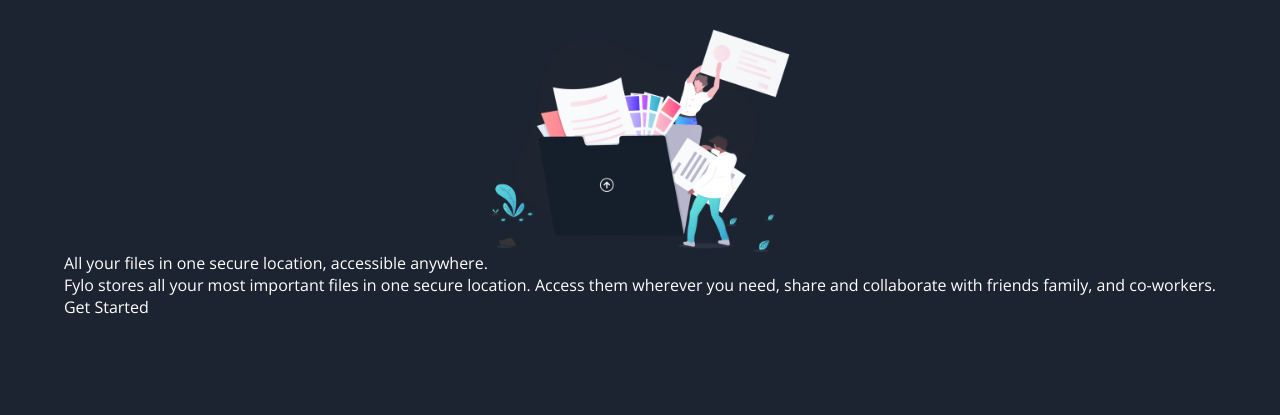
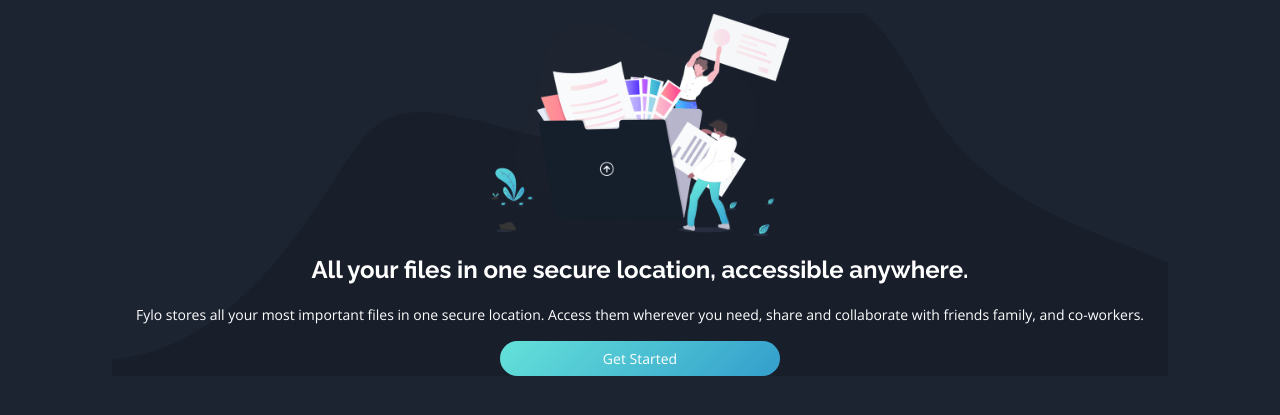
Before and after one commit to andrewteece/fylo-dark-theme-landing-page, a plain HTML site: page index.html in a window 1280 px wide. Shown: the part 89-504 px from the top of the page. Drawn offline with nearby package versions, Linux system fonts and the light colour scheme.

Commit message:
add heading to reset, hero styles

```diff
--- a/assets/style.css
+++ b/assets/style.css
@@ -63,6 +63,14 @@
   max-width: 100%;
 }
 
+h1,
+h2,
+h3,
+h4,
+h5 {
+  font-family: var(--ff-secondary);
+}
+
 a {
   text-decoration: none;
   color: var(--clr-neutral-100);
@@ -78,6 +86,7 @@
   font-family: var(--ff-primary);
   color: var(--clr-neutral-100);
   background-color: var(--clr-primary-intro);
+  text-align: center;
 }
 
 /* UTILITY CLASSES */
@@ -99,6 +108,22 @@
   border-bottom: 1px solid var(--clr-neutral-100);
   font-weight: var(--fw-bold);
   transition: all 400ms ease-in-out;
+}
+
+/* Components */
+
+.btn {
+  width: 17.5rem;
+  color: var(--clr-neutral-100);
+  background: linear-gradient(
+    135deg,
+    var(--clr-accent-cta-1),
+    var(--clr-accent-cta-2)
+  );
+  padding: 0.5rem 0.8rem;
+  border: none;
+  border-radius: 24px;
+  font-size: var(--fs-sm);
 }
 
 /* HEADER & NAV STYLES */
@@ -145,9 +170,33 @@
 /* HERO STYLES */
 
 .hero {
-  margin-top: 1rem;
+  display: flex;
+  flex-direction: column;
+  justify-content: center;
+  align-items: center;
+  gap: 1rem;
+  padding-inline: 1.5rem;
+  position: relative;
+}
+
+.hero__bkg {
+  background-image: url('/images/bg-curvy-mobile.svg');
+  background-repeat: no-repeat;
+  background-position: center;
+  background-size: cover;
 }
 
 .hero--img {
   width: 18.75rem;
 }
+
+.hero--title {
+  font-size: var(--fs-xlg);
+  font-weight: var(--fw-bold);
+  line-height: 2.25rem;
+}
+
+.hero--text {
+  font-size: var(--fs-sm);
+  line-height: 1.3125rem;
+}
--- a/index.html
+++ b/index.html
@@ -38,19 +38,20 @@
           </ul>
         </nav>
       </header>
-      <div class="hero">
+      <section class="hero hero__bkg">
         <figure class="hero--img">
           <img src="images/illustration-intro.png" alt="" />
         </figure>
-      </div>
-      <section>
-        <h1>All your files in one secure location, accessible anywhere.</h1>
-        <p>
+
+        <h1 class="hero--title">
+          All your files in one secure location, accessible anywhere.
+        </h1>
+        <p class="hero--text">
           Fylo stores all your most important files in one secure location.
           Access them wherever you need, share and collaborate with friends
           family, and co-workers.
         </p>
-        <a href="javascript:;">Get Started</a>
+        <button class="btn" type="button">Get Started</button>
       </section>
 
       <!-- Content -->
```
